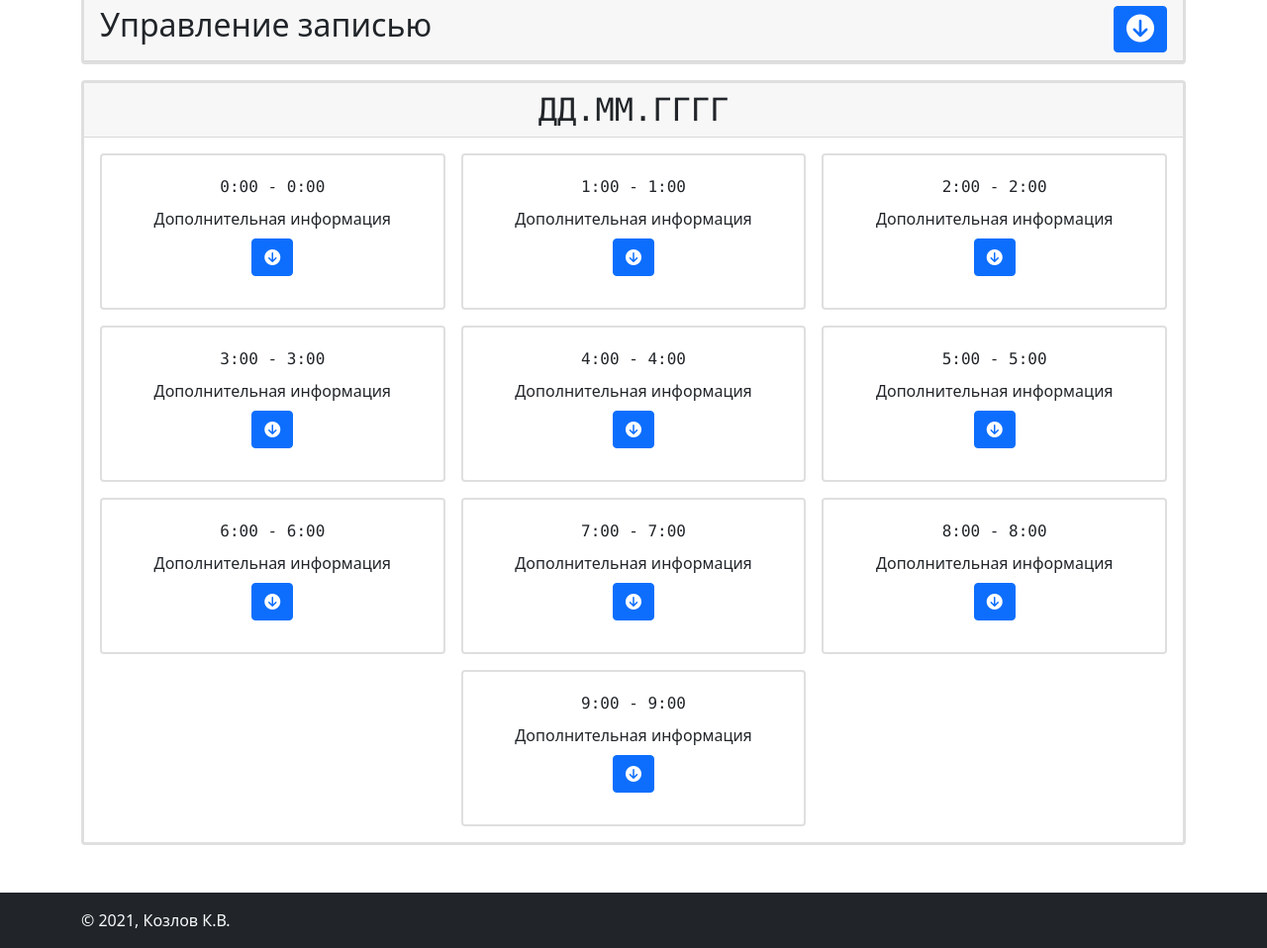
After one commit to KozlovKV/clients-notebook, a Django app: page /service/1/1/1/1/ in a window 1280 px wide. The commit adds this page. Shown: the part 550-1508 px from the top of the page at 99% size. Run offline with Django 3.2, Linux system fonts and the light colour scheme; some libraries are stand-ins or nearby versions.

Commit message:
Added base template for one service day page

```diff
--- /dev/null
+++ b/apps/services_app/templates/one_service_day.html
@@ -0,0 +1,115 @@
+{% extends 'base/base.html' %}
+
+{% block title %}
+    ИМЯ УСЛУГИ - ДД.ММ.ГГГГ
+{% endblock %}
+
+
+{% block main_content %}
+    <div class="card mt-5 text-center border-3">
+        <h1 class="card-header">Запись на ИМЯ_УСЛУГИ</h1>
+        <div class="card-body row">
+            <img class="col-md-4"
+                src="https://images.unsplash.com/photo-1544161515-4ab6ce6db874?ixid=MnwxMjA3fDB8MHxwaG90by1wYWdlfHx8fGVufDB8fHx8&ixlib=rb-1.2.1&auto=format&fit=crop&w=1050&q=80"
+                alt="Картинка массажа">
+            <div class="col-md-8 card-text p-3">ОПИСАНИЕ_УСЛУГИ. ОПИСАНИЕ_УСЛУГИ. ОПИСАНИЕ_УСЛУГИ. ОПИСАНИЕ_УСЛУГИ.
+                ОПИСАНИЕ_УСЛУГИ. ОПИСАНИЕ_УСЛУГИ. ОПИСАНИЕ_УСЛУГИ. ОПИСАНИЕ_УСЛУГИ. ОПИСАНИЕ_УСЛУГИ.
+                ОПИСАНИЕ_УСЛУГИ. ОПИСАНИЕ_УСЛУГИ. ОПИСАНИЕ_УСЛУГИ. </div>
+        </div>
+        <div class="card-footer text-end">
+            <a class="card-link text-muted" href="/user/<id>">
+                Поставщик
+            </a>
+        </div>
+    </div>
+    <div class="card mt-3 border-3">
+        <div class="card-header d-flex justify-content-between">
+            <h2>Управление записью</h2>
+            <button class="btn btn-primary" type="button" data-bs-toggle="collapse" data-bs-target="#manageForms">
+                <i id="arrow" class="fs-3 fas fa-arrow-circle-down"></i>
+            </button>
+        </div>
+        <div class="card-body row collapse" id="manageForms">
+            <div class="col-md-6">
+                <form action="" class="card border-2">
+                    <h4 class="card-header">Добавить одну карточку для записи</h4>
+                    <div class="card-body p-3">
+                        <div class="row row-cols-2 mb-2">
+                            <div class="col">
+                                <label class="form-label" for="start_time">Время начала</label>
+                                <input class="form-control" type="time" name="start_time" id="start_time">
+                            </div>
+                            <div class="col">
+                                <label class="form-label" for="end_time">Время конца</label>
+                                <input class="form-control" type="time" name="end_time" id="end_time">
+                            </div>
+                        </div>
+                        <label class="form-label" for="info">Дополнительная информация</label>
+                        <input class="form-control" type="text" name="info" id="info"
+                            placeholder="Дополнительная информация">
+                    </div>
+                    <div class="card-footer text-center">
+                        <input class="btn btn-success" type="submit" value="Добавить">
+                    </div>
+                </form>
+            </div>
+            <div class="col-md-6">
+                <form action="" class="card border-2">
+                    <h4 class="card-header">Сгенерировать список карточек для записи</h4>
+                    <div class="card-body p-3">
+                        <div class="row row-cols-3 mb-2">
+                            <div class="col">
+                                <label class="form-label" for="generator_start_time">Время начала дня *</label>
+                                <input class="form-control" type="time" name="generator_start_time" id="generator_start_time">
+                            </div>
+                            <div class="col">
+                                <label class="form-label" for="generator_time_gap">Интервал записи *</label>
+                                <input class="form-control" type="time" name="generator_time_gap" id="generator_ime_gap">
+                            </div>
+                            <div class="col">
+                                <label class="form-label" for="generator_end_time">Время конца</label>
+                                <input class="form-control" type="time" name="generator_end_time" id="generator_end_time">
+                            </div>
+                        </div>
+                        <label class="form-label" for="generator_info">Дополнительная информация для всех карточек</label>
+                        <input class="form-control" type="text" name="generator_info" id="generator_info"
+                            placeholder="Дополнительная информация">
+                    </div>
+                    <div class="card-footer text-center">
+                        <input class="btn btn-success" type="submit" value="Добавить">
+                    </div>
+                </form>
+            </div>
+        </div>
+    </div>
+    <div class="card mt-3 text-center border-3">
+        <h2 class="card-header font-monospace">ДД.ММ.ГГГГ</h2>
+        <div class="card-body">
+            <div class="row g-3 justify-content-around">
+                {% for i in '0123456789'|make_list %}
+                    <div class="col-md-4">
+                        <div class="card border-2">
+                            <div class="card-body">
+                                <div class="card-text font-monospace m-1">{{ i }}:00 - {{ i }}:00</div>
+                                <div class="card-text m-2">Дополнительная информация</div>
+                                <div class="card-text mb-3">
+                                    <button class="btn btn-primary" type="button" data-bs-toggle="collapse"
+                                        data-bs-target="#collapseForm1">
+                                        <i class="fas fa-arrow-circle-down"></i>
+                                    </button>
+                                </div>
+                                <form action="" class="card collapse" id="collapseForm1">
+                                    <div class="card-body">
+                                        <input class="form-control m-2" type="text" name="additional_info"
+                                            placeholder="Дополнительная информация">
+                                        <input class="btn btn-success m-2" type="submit" value="Записаться">
+                                    </div>
+                                </form>
+                            </div>
+                        </div>
+                    </div>
+                {% endfor %}
+            </div>
+        </div>
+    </div>
+{% endblock %}
--- a/apps/services_app/templates/services_list.html
+++ b/apps/services_app/templates/services_list.html
@@ -28,7 +28,7 @@
                                 лечащим врачом.
                             </li>
                             <li class="list-group-item text-center">
-                                <a class="btn btn-success m-1" href="{% url 'one_service' 0 %}">Календарь услуги</a>
+                                <a class="btn btn-success m-1" href="{% url 'one_service_calendar' 0 %}">Календарь услуги</a>
                             </li>
                         </ul>
                     </div>
--- a/apps/services_app/views.py
+++ b/apps/services_app/views.py
@@ -7,5 +7,9 @@ class ServicesListView(BaseViewWithMenu):
     template_name = 'services_list.html'
 
 
-class OneServiceView(BaseViewWithMenu):
-    template_name = 'one_service.html'
+class OneServiceCalendarView(BaseViewWithMenu):
+    template_name = 'one_service_calendar.html'
+
+
+class OneServiceDayView(BaseViewWithMenu):
+    template_name = 'one_service_day.html'
--- a/settings/urls.py
+++ b/settings/urls.py
@@ -22,5 +22,6 @@ urlpatterns = [
     path('admin/', admin.site.urls),
     path('', front.IndexView.as_view(), name='index'),
     path('service/', service.ServicesListView.as_view(), name='services_list'),
-    path('service/<int:id>/', service.OneServiceView.as_view(), name='one_service'),
+    path('service/<int:id>/', service.OneServiceCalendarView.as_view(), name='one_service_calendar'),
+    path('service/<int:id>/<Y>/<m>/<d>/', service.OneServiceDayView.as_view(), name='one_service_day'),
 ]
```
Also changed, not shown: apps/services_app/templates/one_service_calendar.html (renamed from apps/services_app/templates/one_service.html), simple_HTML/service_day.html (renamed from simple_HTML/day.html).
